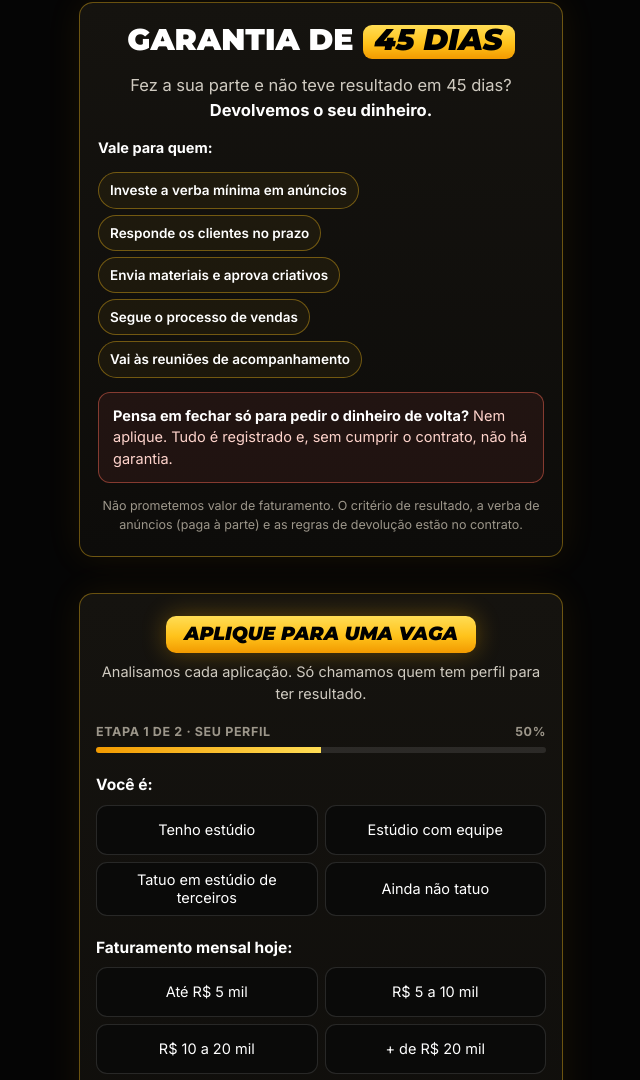
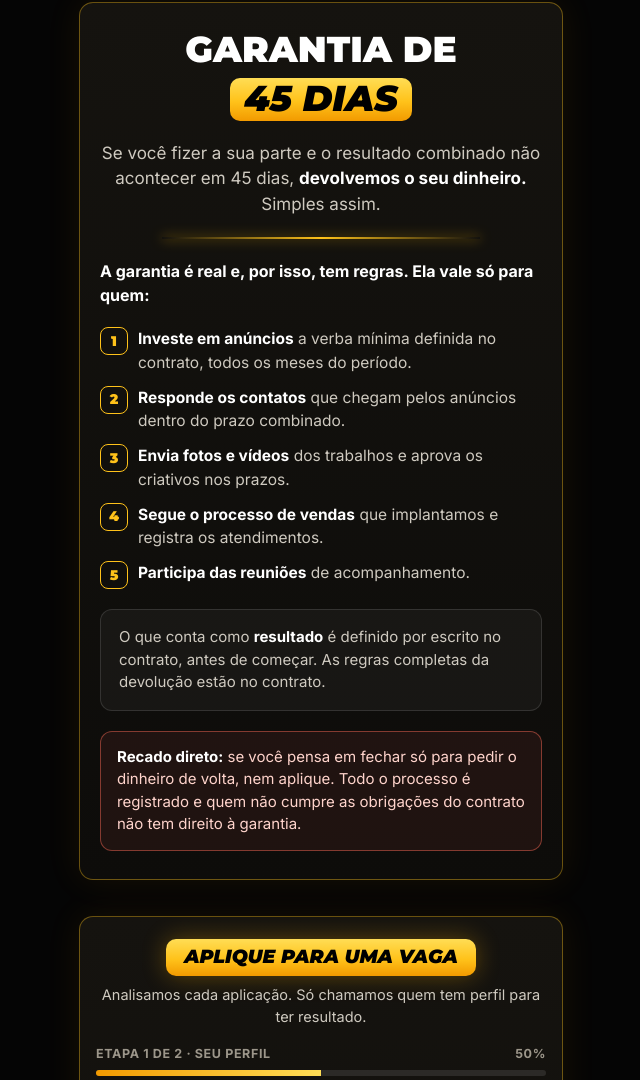
Before and after one commit to MarcuscasteloTattoo/tatuador-de-elite, a plain HTML site: page index.html in a window 1280 px wide. Shown: the part 1520-2600 px from the top of the page, without its empty margins (319-959 px from the left). Drawn offline with Linux system fonts and the light colour scheme.

Commit message:
Volta o bloco completo da garantia de 45 dias
Restaura a seção da primeira versão: regras numeradas com
explicação, critério de resultado definido em contrato e recado
direto para quem pensa em fechar só pela devolução.

Co-Authored-By: Claude Opus 5.5 <noreply@anthropic.com>
Claude-Session: https://claude.ai/code/session_018BTSNDqHXBFy2DYyqWkzfn

```diff
--- a/index.html
+++ b/index.html
@@ -131,18 +131,21 @@ window.LP_CONFIG = {
   .bonus{display:flex;gap:12px;align-items:center;padding:12px 14px;border-radius:12px;border:1px dashed var(--line);font-size:14.5px;color:var(--muted)}
   .bonus b{flex:none;padding:5px 10px;border-radius:8px;background:var(--grad);color:#000;font-family:var(--display);font-style:italic;font-weight:900;text-transform:uppercase;font-size:13px}
 
-  /* garantia */
-  .gar{padding:22px 18px;display:flex;flex-direction:column;gap:14px}
-  .gar h2{text-align:center;font-size:clamp(24px,7vw,30px)}
-  .gar h2 span{display:inline-block;padding:0 12px 3px;border-radius:9px;background:var(--grad);color:#000;font-style:italic}
-  .gar p{margin:0}
-  .gar .lead{text-align:center;font-size:16.5px;color:var(--muted)}
-  .gar .lead strong{color:var(--fg)}
-  .rules{list-style:none;margin:0;padding:0;display:flex;flex-wrap:wrap;gap:6px}
-  .rules li{padding:7px 11px;border-radius:999px;border:1px solid var(--line);font-size:13.5px;font-weight:600;background:rgba(255,194,26,.05)}
-  .warn{padding:12px 14px;border-radius:12px;background:rgba(255,107,87,.08);border:1px solid rgba(255,107,87,.45);font-size:14.5px;color:#FFD4CC}
+  /* garantia (versão completa) */
+  .rule{height:2px;width:72%;margin:0 auto;background:linear-gradient(90deg,transparent,var(--gold),transparent);box-shadow:0 0 12px rgba(255,190,0,.7)}
+  .sub{margin:0;color:var(--muted);font-size:17px;text-align:center}
+  .disc{padding:16px 18px;border-radius:12px;background:rgba(255,255,255,.04);border:1px solid var(--line-soft);font-size:15px;color:var(--muted)}
+  .disc strong{color:var(--fg)}
+  .guarantee{position:relative;overflow:hidden;padding:28px 20px;display:flex;flex-direction:column;gap:20px}
+  .gtitle{display:flex;justify-content:center;align-items:center;gap:10px;flex-wrap:wrap;font-size:clamp(26px,7.6vw,36px)}
+  .gtitle .p{padding:2px 14px 4px;border-radius:10px;background:var(--grad);color:#000;font-style:italic}
+  .guarantee p{margin:0}
+  .rules{list-style:none;margin:0;padding:0;display:flex;flex-direction:column;gap:12px}
+  .rules li{display:grid;grid-template-columns:28px 1fr;gap:10px;font-size:15.5px;color:var(--muted)}
+  .rules li strong{color:var(--fg)}
+  .rules .n{width:28px;height:28px;border-radius:8px;border:1.5px solid var(--gold);display:grid;place-items:center;font-family:var(--display);font-weight:900;font-size:14px;color:var(--gold)}
+  .warn{padding:14px 16px;border-radius:12px;background:rgba(255,107,87,.08);border:1px solid rgba(255,107,87,.45);font-size:15px;color:#FFD4CC}
   .warn strong{color:#fff}
-  .fine{font-size:12.5px;color:var(--soft);text-align:center}
 
   /* formulário */
   .apply{padding:22px 16px;display:flex;flex-direction:column;gap:18px;scroll-margin-top:12px}
@@ -258,21 +261,23 @@ window.LP_CONFIG = {
   </section>
 
   <!-- GARANTIA -->
-  <section class="gar frame" aria-labelledby="h-gar">
-    <h2 id="h-gar">Garantia de <span>45 dias</span></h2>
-    <p class="lead">Fez a sua parte e não teve resultado em 45 dias? <strong>Devolvemos o seu dinheiro.</strong></p>
-    <p style="font-weight:700;font-size:14.5px">Vale para quem:</p>
-    <!-- CONFIRMAR: estas regras precisam ser IGUAIS às do contrato. -->
-    <ul class="rules">
-      <li>Investe a verba mínima em anúncios</li>
-      <li>Responde os clientes no prazo</li>
-      <li>Envia materiais e aprova criativos</li>
-      <li>Segue o processo de vendas</li>
-      <li>Vai às reuniões de acompanhamento</li>
-    </ul>
-    <p class="warn"><strong>Pensa em fechar só para pedir o dinheiro de volta?</strong> Nem aplique. Tudo é registrado e, sem cumprir o contrato, não há garantia.</p>
-    <!-- CONFIRMAR -->
-    <p class="fine">Não prometemos valor de faturamento. O critério de resultado, a verba de anúncios (paga à parte) e as regras de devolução estão no contrato.</p>
+  <section aria-labelledby="h-gar">
+    <div class="guarantee frame">
+      <h2 class="gtitle" id="h-gar">Garantia de <span class="p">45 dias</span></h2>
+      <p class="sub">Se você fizer a sua parte e o resultado combinado não acontecer em 45 dias, <strong style="color:var(--fg)">devolvemos o seu dinheiro.</strong> Simples assim.</p>
+      <div class="rule" aria-hidden="true"></div>
+      <p style="font-weight:700">A garantia é real e, por isso, tem regras. Ela vale só para quem:</p>
+      <!-- CONFIRMAR: estas regras precisam ser IGUAIS às do contrato. -->
+      <ol class="rules">
+        <li><span class="n">1</span><span><strong>Investe em anúncios</strong> a verba mínima definida no contrato, todos os meses do período.</span></li>
+        <li><span class="n">2</span><span><strong>Responde os contatos</strong> que chegam pelos anúncios dentro do prazo combinado.</span></li>
+        <li><span class="n">3</span><span><strong>Envia fotos e vídeos</strong> dos trabalhos e aprova os criativos nos prazos.</span></li>
+        <li><span class="n">4</span><span><strong>Segue o processo de vendas</strong> que implantamos e registra os atendimentos.</span></li>
+        <li><span class="n">5</span><span><strong>Participa das reuniões</strong> de acompanhamento.</span></li>
+      </ol>
+      <p class="disc">O que conta como <strong>resultado</strong> é definido por escrito no contrato, antes de começar. As regras completas da devolução estão no contrato.</p>
+      <p class="warn"><strong>Recado direto:</strong> se você pensa em fechar só para pedir o dinheiro de volta, nem aplique. Todo o processo é registrado e quem não cumpre as obrigações do contrato não tem direito à garantia.</p>
+    </div>
   </section>
 
   <!-- APLICAÇÃO -->
```
